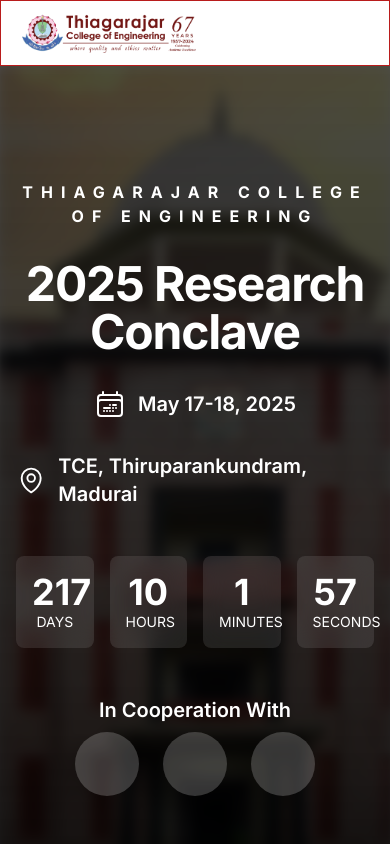
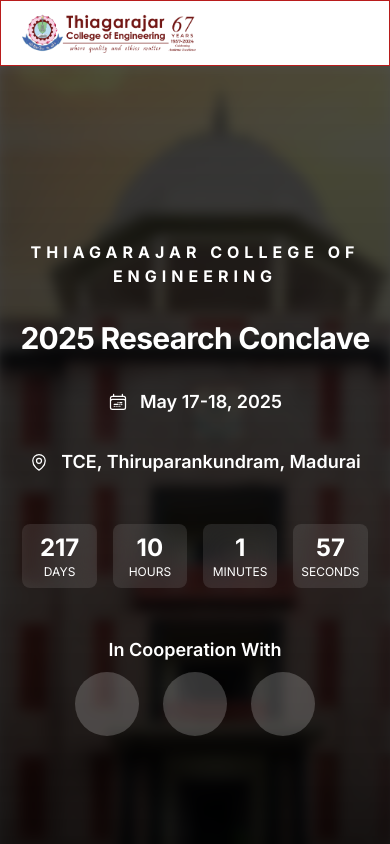
Before and after one commit to kmrsanthosh/TCEResearchConclave, a Next.js app: page / in a window 390 px wide. Shown: the top 844 px of the page. Built offline with nearby package versions, Linux system fonts and the light colour scheme.

Commit message:
Made The Hero Section More Responsive

```diff
--- a/components/Home/Hero.tsx
+++ b/components/Home/Hero.tsx
@@ -113,7 +113,7 @@ export const Hero = () => {
           initial={{ opacity: 0, y: 20 }}
           animate={{ opacity: 1, y: 0 }}
           transition={{ duration: 0.6 }}
-          className=" text-center md:text-lg font-bold tracking-[8px] uppercase mb-8"
+          className=" text-center md:text-lg font-bold tracking-[5px] md:tracking-[8px] uppercase mb-8"
         >
           Thiagarajar College of Engineering
         </motion.h2>
@@ -122,7 +122,7 @@ export const Hero = () => {
           initial={{ opacity: 0, scale: 0.9 }}
           animate={{ opacity: 1, scale: 1 }}
           transition={{ duration: 0.8, delay: 0.2 }}
-          className="text-5xl md:text-7xl font-bold tracking-tight mb-8 text-center"
+          className="text-3xl sm:text-5xl md:text-7xl font-bold tracking-tight mb-8 text-center"
         >
           2025 Research Conclave
         </motion.h1>
@@ -133,8 +133,10 @@ export const Hero = () => {
           transition={{ duration: 0.6, delay: 0.4 }}
           className="flex items-center mb-8"
         >
-          <CalendarDateRangeIcon className="w-8 h-8 mr-3" />
-          <span className="text-xl font-semibold">May 17-18, 2025</span>
+          <CalendarDateRangeIcon className="w-5 md:w-8 h-5 md:h-8 mr-3" />
+          <span className="text-lg md:text-xl font-semibold">
+            May 17-18, 2025
+          </span>
         </motion.div>
 
         <motion.div
@@ -143,8 +145,8 @@ export const Hero = () => {
           transition={{ duration: 0.6, delay: 0.4 }}
           className="flex items-center mb-12"
         >
-          <MapPinIcon className="w-8 h-8 mr-3" />
-          <span className="text-xl font-semibold">
+          <MapPinIcon className="w-5 md:w-8 h-5 md:h-8 mr-3" />
+          <span className="text-lg md:text-xl font-semibold">
             TCE, Thiruparankundram, Madurai{" "}
           </span>
         </motion.div>
@@ -158,10 +160,10 @@ export const Hero = () => {
           {Object.entries(timeLeft).map(([unit, value]) => (
             <div
               key={unit}
-              className="text-center bg-white/10 rounded-lg p-4 backdrop-blur-md"
+              className="text-center bg-white/10 rounded-lg p-2 md:p-4 backdrop-blur-md"
             >
-              <div className="text-4xl font-bold">{value}</div>
-              <div className="text-sm uppercase">{unit}</div>
+              <div className="text-2xl md:text-4xl font-bold">{value}</div>
+              <div className="text-xs md:text-sm uppercase">{unit}</div>
             </div>
           ))}
         </motion.div>
@@ -172,7 +174,9 @@ export const Hero = () => {
           transition={{ duration: 0.6, delay: 0.8 }}
           className="text-center"
         >
-          <h3 className="text-xl font-semibold mb-2">In Cooperation With</h3>
+          <h3 className="text-lg md:text-xl font-semibold mb-2">
+            In Cooperation With
+          </h3>
           <div className="flex justify-center space-x-6">
             {/* Add partner logos here */}
             <div className="w-16 h-16 bg-white/20 rounded-full" />
```
